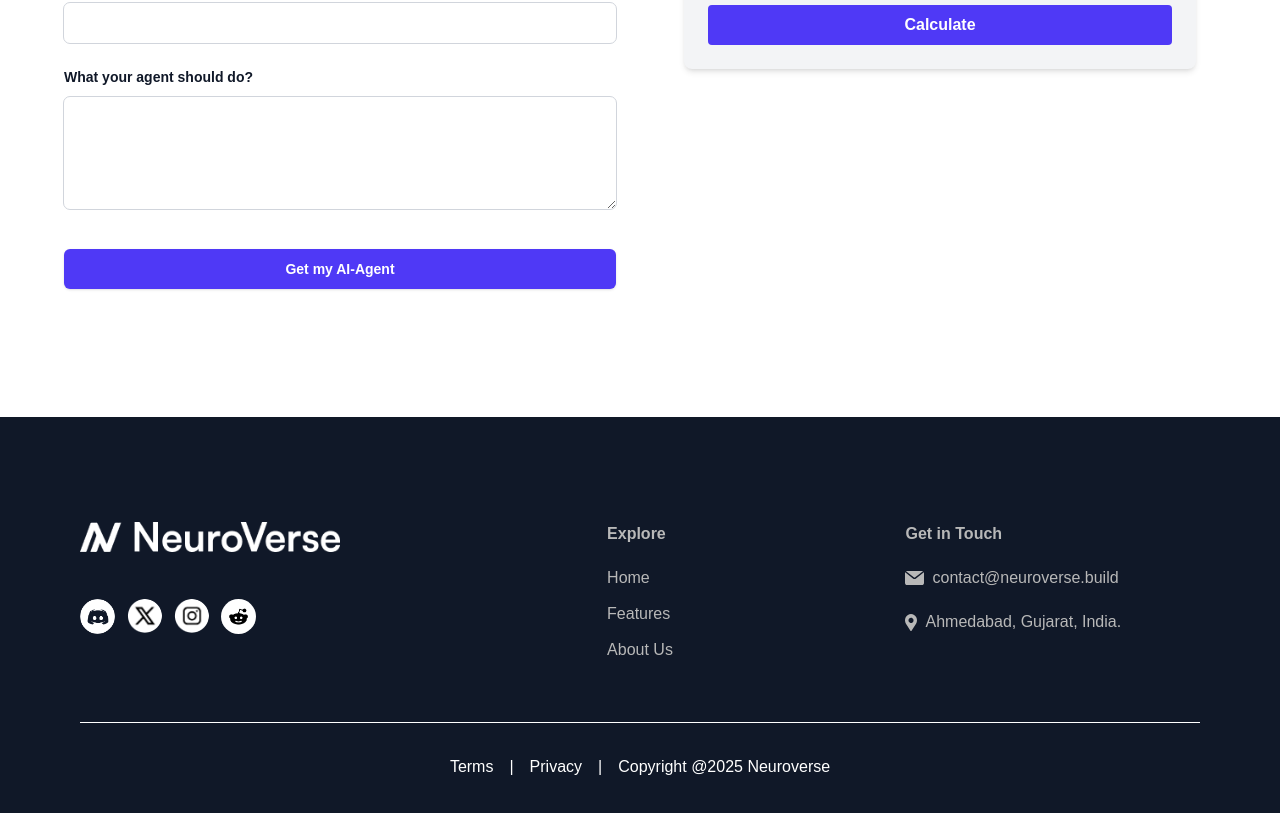
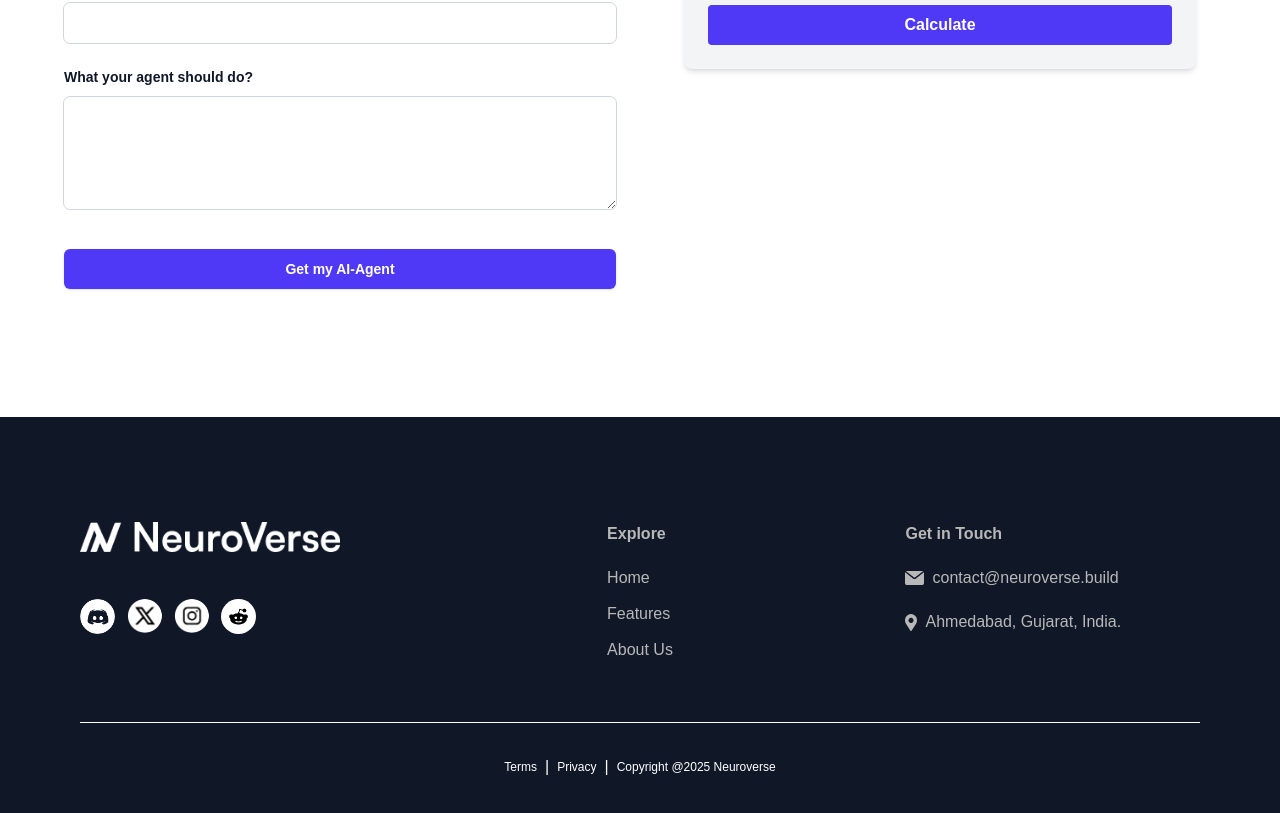
Before and after one commit to neuroverse-dev/neuroverse-landing, a Next.js app: page / in a window 1280 px wide. Shown: the part 6034-6847 px from the top of the page. Built offline with nearby package versions, Linux system fonts and the light colour scheme.

Commit message:
changes : navbar footer

```diff
--- a/src/components/Footer.js
+++ b/src/components/Footer.js
@@ -10,7 +10,7 @@ const Footer = () => {
   const router = useRouter();
 
   return (
-    <footer className='md:px-20 bg-gray-900 py-10' >
+    <footer className='md:px-20 px-10 bg-gray-900 py-10' >
       <div>
         <div className='grid lg:grid-cols-3 md:grid-cols-1  mt-[65px] mb-15'>
           <div className=''>
@@ -90,9 +90,9 @@ const Footer = () => {
         <div className='h-[1px] bg-white' />
 
       </div>
-      <div className="pt-8 bg-gray-900 w-full text-white flex justify-center space-x-4">
+      <div className="pt-8 bg-gray-900 w-full text-white flex justify-center  ">
         <button
-          className="hover:underline"
+          className="hover:underline md:pe-2  text-[12px]"
           type="button"
           onClick={() => router.push('/terms-condition')}
         >
@@ -100,7 +100,7 @@ const Footer = () => {
         </button>
         <span>|</span>
         <button
-          className="hover:underline"
+          className="hover:underline md:ps-2 md:pe-2 text-[12px]"
           type="button"
           onClick={() => router.push('/privacy-policy')}
         >
@@ -108,7 +108,7 @@ const Footer = () => {
         </button>
         <span>|</span>
         <button
-          className="hover:underline"
+          className="hover:underline md:ps-2 text-[12px]"
           type="button"
         // onClick={() => router.push('/copyright')}
         >
--- a/src/components/Navbar.js
+++ b/src/components/Navbar.js
@@ -27,7 +27,7 @@ const Navbar = () => {
               className="-m-2.5 inline-flex items-center justify-center rounded-md p-2.5 text-gray-700"
             >
               <span className="sr-only">Open main menu</span>
-              <Bars3Icon aria-hidden="true" className="size-6" />
+              {/* <Bars3Icon aria-hidden="true" className="size-6" /> */}
             </button>
           </div>
           {/* <div className="hidden lg:flex lg:gap-x-12">
@@ -55,13 +55,9 @@ const Navbar = () => {
             ))}
           </div>
 
-          {/* <div className="hidden lg:flex lg:flex-1 lg:justify-end">
-            <a href="#" className="text-sm font-semibold text-gray-900">
-              Log in <span aria-hidden="true">&rarr;</span>
-            </a>
-          </div> */}
+
         </nav>
-        <Dialog open={mobileMenuOpen} onClose={setMobileMenuOpen} className="lg:hidden">
+        {/* <Dialog open={mobileMenuOpen} onClose={setMobileMenuOpen} className="lg:hidden">
           <div className="fixed inset-0 z-50" />
           <DialogPanel className="fixed inset-y-0 right-0 z-50 w-full overflow-y-auto bg-white px-6 py-6 sm:max-w-sm sm:ring-1 sm:ring-gray-900/10">
             <div className="flex items-center justify-between">
@@ -84,9 +80,10 @@ const Navbar = () => {
                 <XMarkIcon aria-hidden="true" className="size-6" />
               </button>
             </div>
+
             <div className="mt-6 flow-root">
-              <div className="-my-6 divide-y divide-gray-500/10">
-                <div className="space-y-2 py-6">
+              <div className="-my-6 divide-y divide-black">
+                <div className="space-y-2 py-6 flex flex-col items-center text-black">
                   {[
                     { label: 'Home', path: '/' },
                     { label: 'Features', path: '/#features' },
@@ -115,7 +112,7 @@ const Navbar = () => {
               </div>
             </div>
           </DialogPanel>
-        </Dialog>
+        </Dialog> */}
       </header>
     </section>
   )
```
Lines whose indentation alone changed are shown as unchanged.
